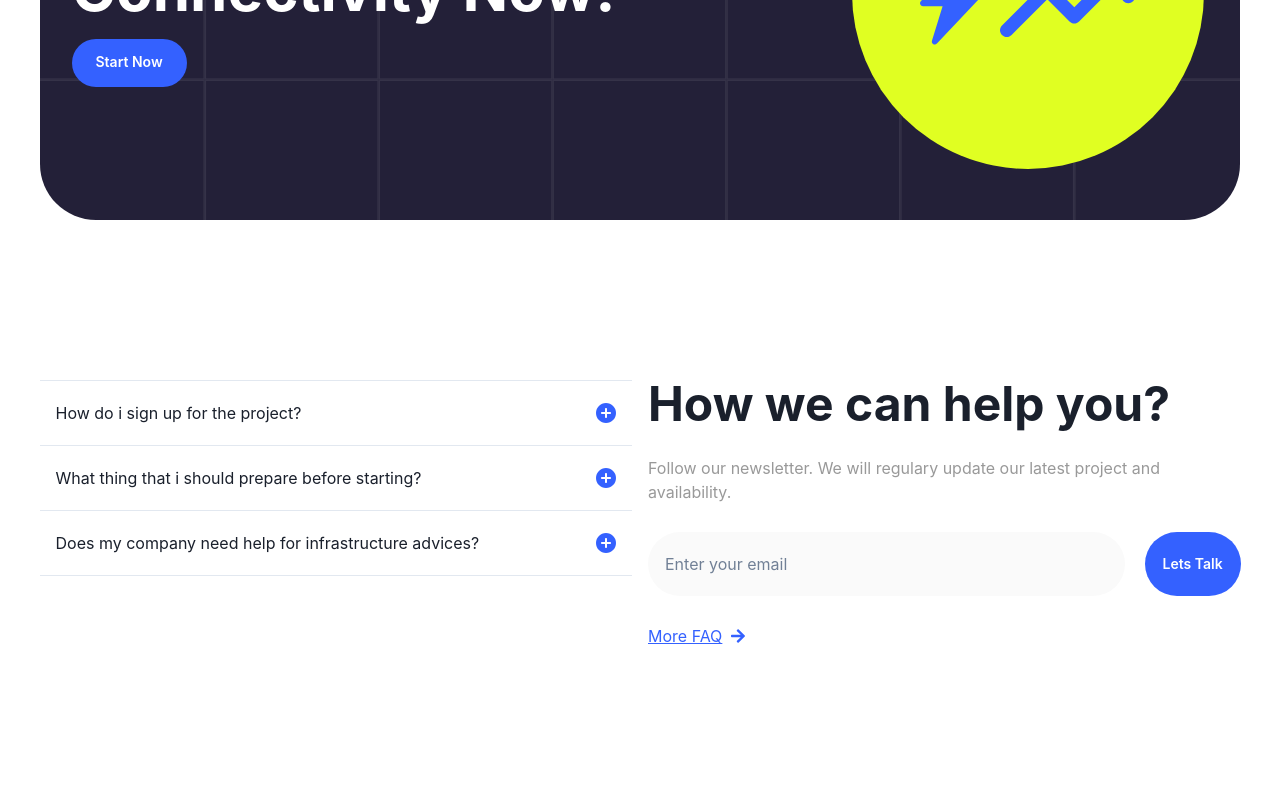
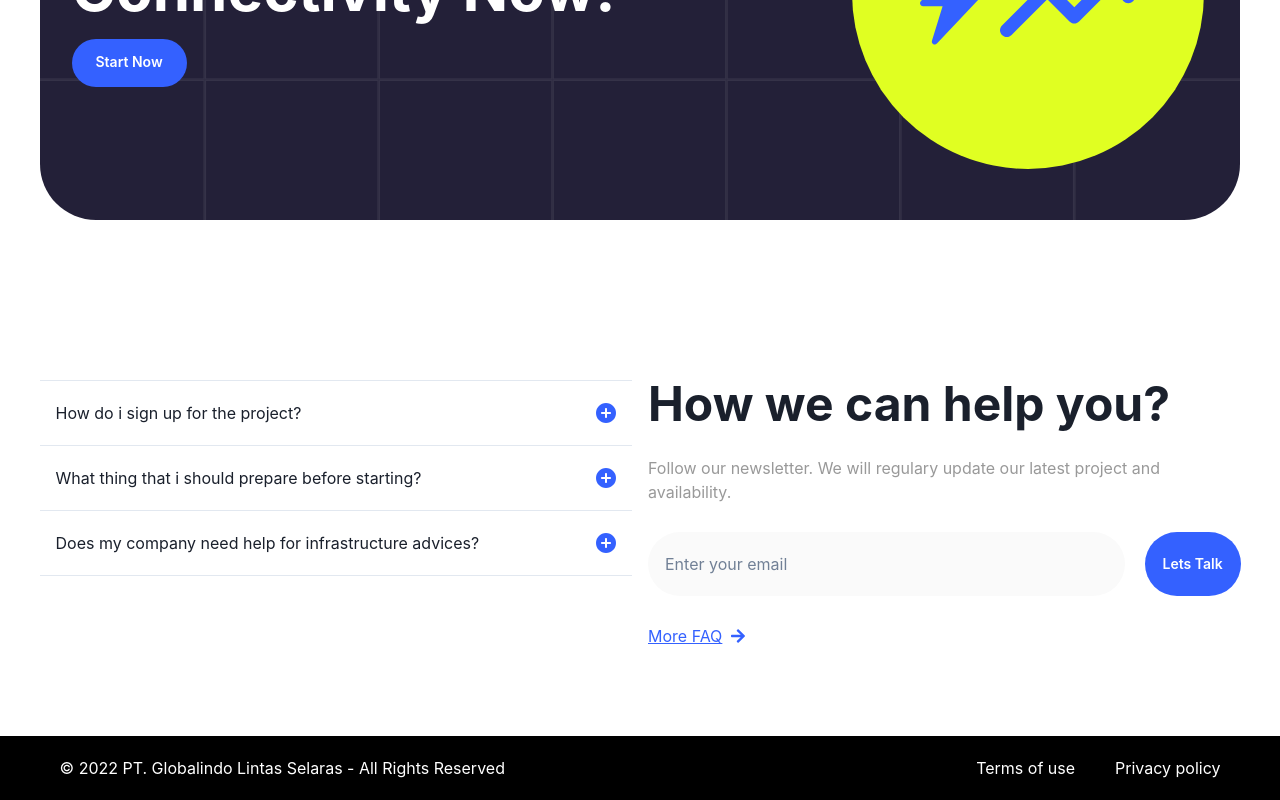
Before and after one commit to yusufputra/globalindo-comprof, a React (Create React App) app: page / in a window 1280 px wide. Shown: the part 2706-3506 px from the top of the page. Before the commit the page ends 3442 px from the top, so only its background shows below. Built offline with nearby package versions, Linux system fonts and the light colour scheme.

Commit message:
feat: footer

```diff
--- a/src/App.tsx
+++ b/src/App.tsx
@@ -3,12 +3,14 @@ import { NavBar } from './components/NavBar';
 import { Commitment } from './components/section/Commitment';
 import { CompanyWorked } from './components/section/CompanyWorked';
 import { Cta } from './components/section/Cta';
+import { Footer } from './components/section/Footer';
 import { Help } from './components/section/Help';
 import { Hero } from './components/section/Hero';
 import { OurServices } from './components/section/OurServices';
 
 function App() {
   return (
+    <>
       <div className="App">
         <NavBar />
         <Hero />
@@ -19,6 +21,9 @@ function App() {
         <Cta />
         <Help />
       </div>
+      <Footer />
+    </>
+
   );
 }
 
--- /dev/null
+++ b/src/components/section/Footer.tsx
@@ -0,0 +1,19 @@
+import { Flex, Text, VStack } from '@chakra-ui/react'
+import { LayoutContainer } from '../LayoutContainer'
+
+export const Footer = () => {
+    return (
+        <VStack w='full' bg='black'>
+            <LayoutContainer p={5} color='white'>
+                <Flex w='full' justifyContent='space-between' px={5} flexWrap={{base: 'wrap', md: 'unset'}}>
+                    <Text>© 2022 PT. Globalindo Lintas Selaras - All Rights Reserved</Text>
+                    <Flex columnGap={{md: 10}} justifyContent={{base: 'space-between', md: 'unset'}} w={{base: 'full', md: 'unset'}}>
+                        <Text>Terms of use</Text>
+                        <Text>Privacy policy</Text>
+                    </Flex>
+                </Flex>
+
+            </LayoutContainer>
+        </VStack>
+    )
+}
```
Lines whose indentation alone changed are shown as unchanged.
